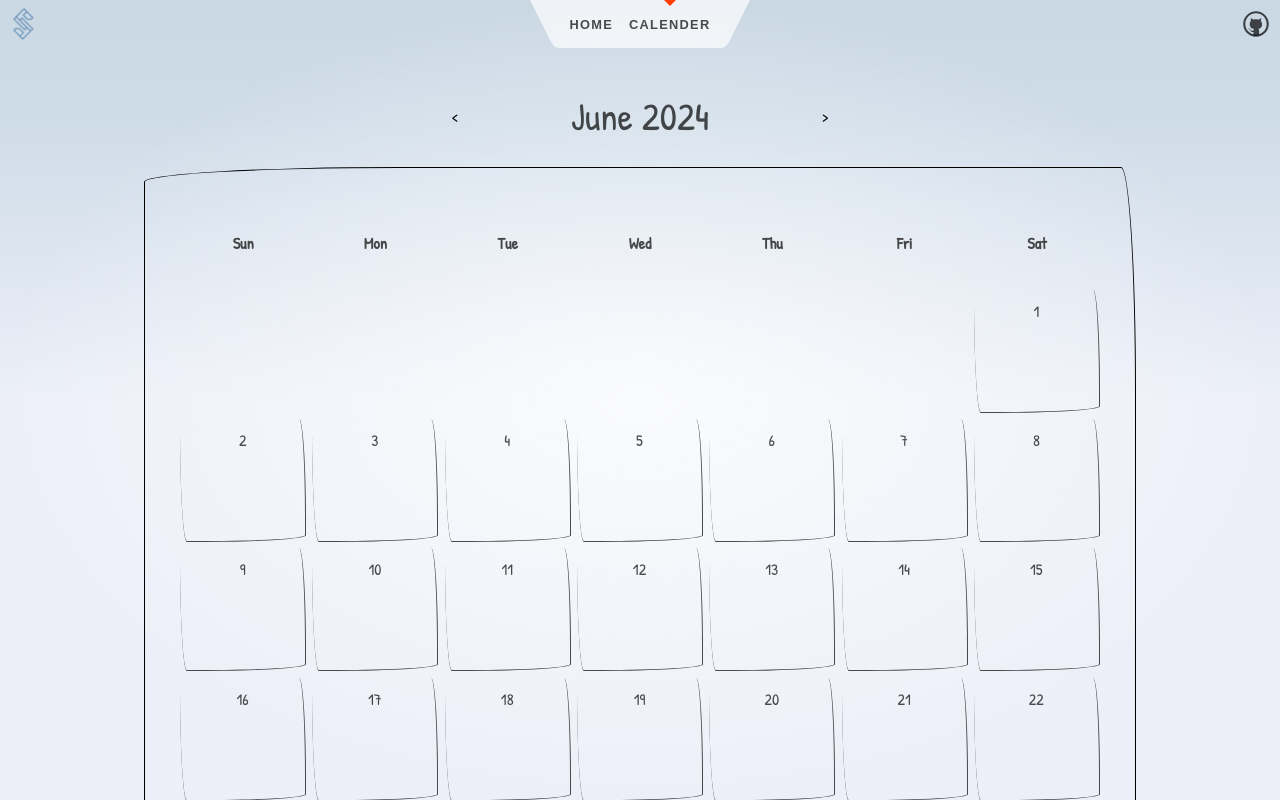
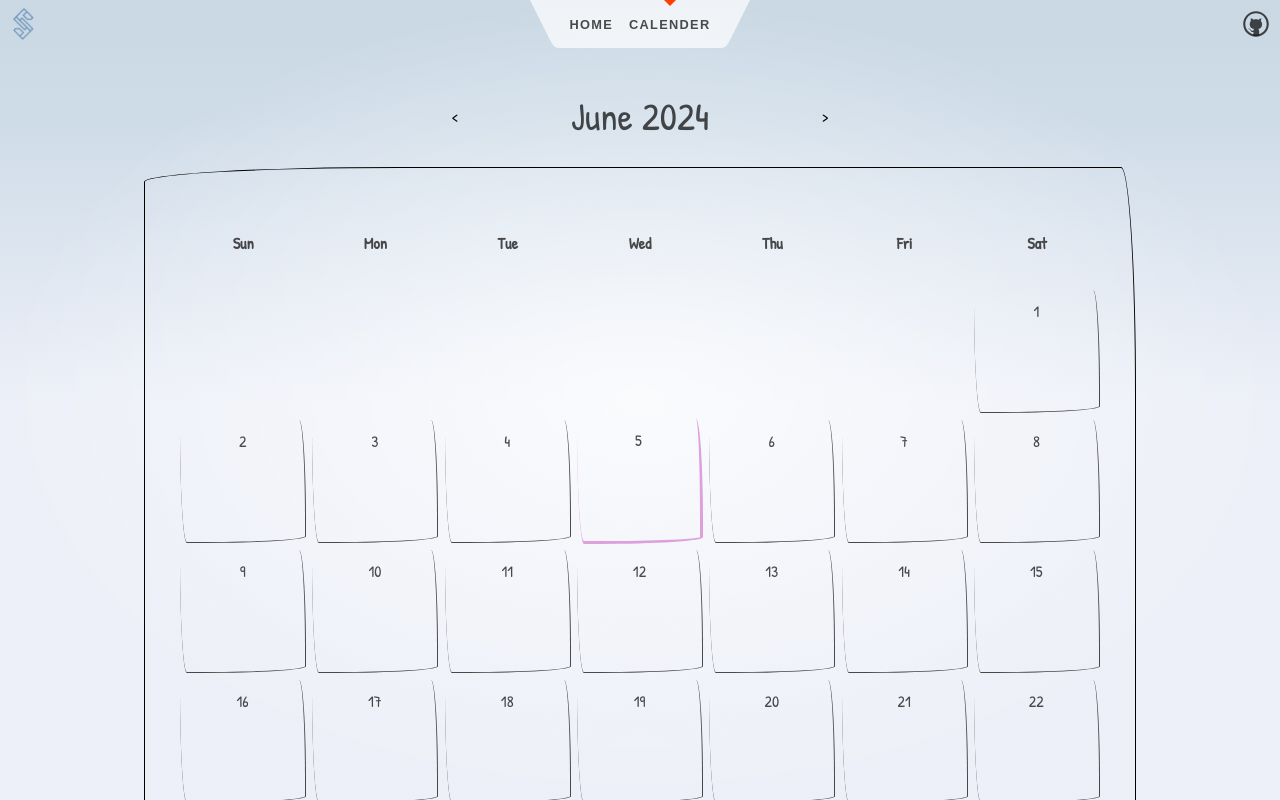
Before and after one commit to Devansh-Walia/calendraw, a SvelteKit app: page /calender in a window 1280 px wide. Shown: the top 800 px of the page. Built offline with nearby package versions, Linux system fonts and the light colour scheme.

Commit message:
refactor: Improve calendar layout and add active day highlighting

```diff
--- a/src/routes/calender/+page.svelte
+++ b/src/routes/calender/+page.svelte
@@ -1,4 +1,5 @@
 <script lang="ts">
+    import { get } from 'svelte/store';
     import type { Day } from '../../utils/types';
 
     var dayNames = ['Sun', 'Mon', 'Tue', 'Wed', 'Thu', 'Fri', 'Sat'];
@@ -65,7 +66,12 @@
     {/each}
 
     {#each days as day}
-        <div class="day {day.enabled ? 'crooked' : ''}">
+        <div
+            class="day {day.enabled ? 'crooked' : ''} {day.date.getDate() ===
+            now.getDate()
+                ? 'is-active'
+                : ''}"
+        >
             {day.name}
         </div>
     {/each}
@@ -106,6 +112,11 @@
         margin: 0.2rem;
     }
 
+    .is-active {
+        border-color: plum;
+        border-width: 3px;
+    }
+
     .crooked {
         border-top-left-radius: 255px 15px;
         border-top-right-radius: 15px 225px;
```
